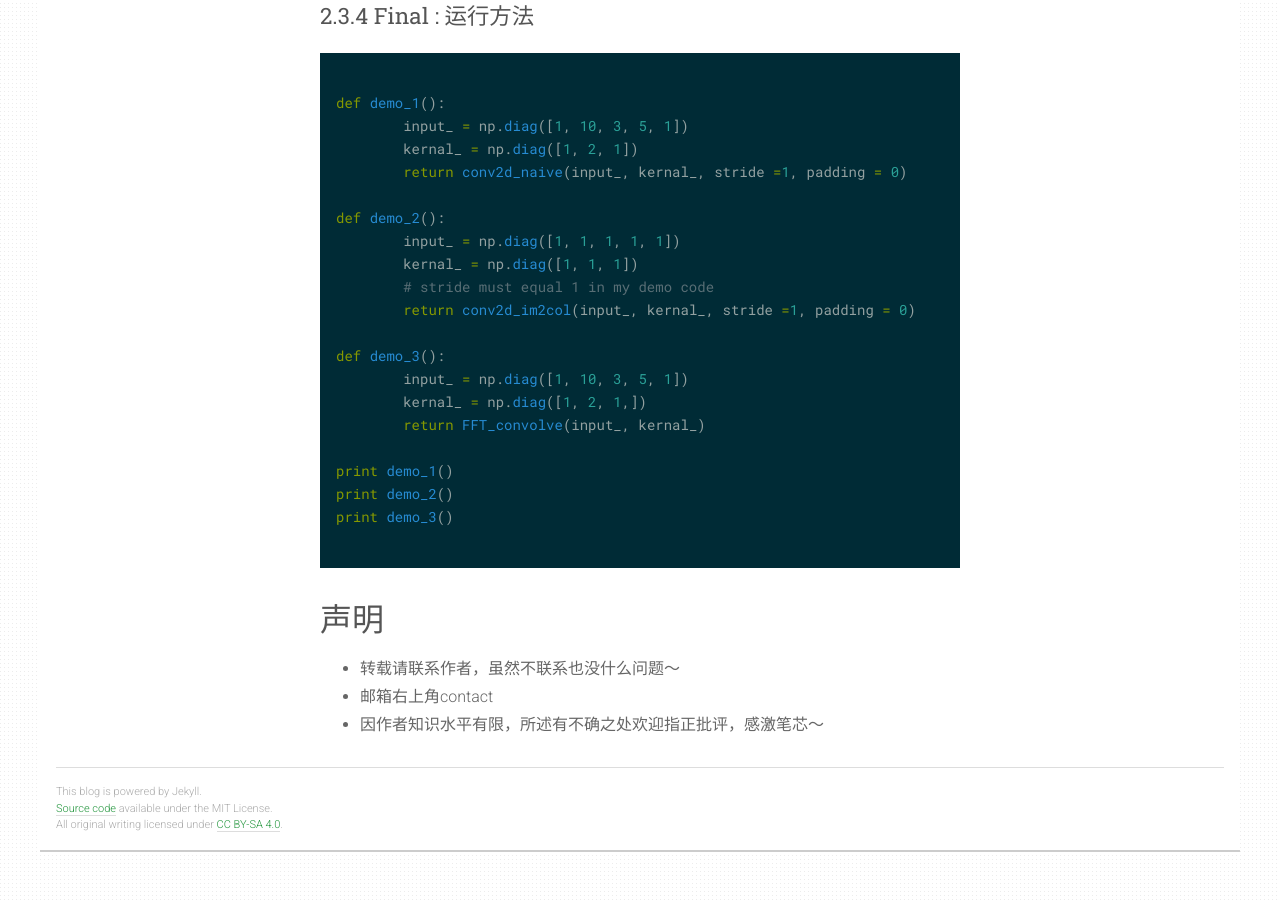
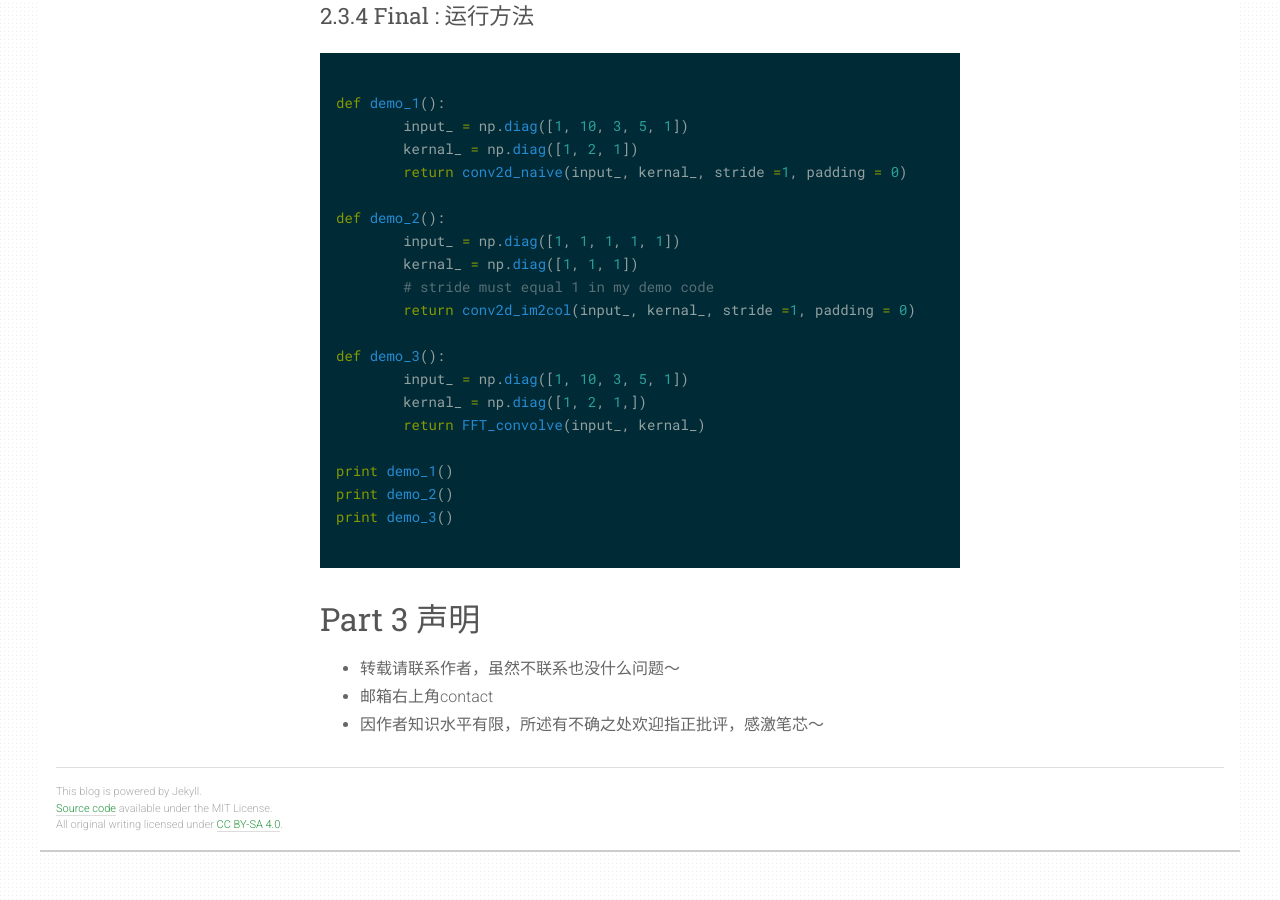
Before and after one commit to vincentweikey/vincentweikey.github.io, a Jekyll site: the page built from _posts/2018-10-05-understanding-convolution.md, in a window 1280 px wide and 900 px high, scrolled down 5241 px. Built offline with Jekyll 4.4.1, drawn with Linux system fonts in a browser that asks for light colours.

Commit message:
add code

````diff
--- a/_posts/2018-10-05-understanding-convolution.md
+++ b/_posts/2018-10-05-understanding-convolution.md
@@ -235,7 +235,7 @@ print demo_3()
 ```
 
 ---
-# 声明
+# Part 3 声明
 * 转载请联系作者，虽然不联系也没什么问题～
 * 邮箱右上角contact
 * 因作者知识水平有限，所述有不确之处欢迎指正批评，感激笔芯～
````
